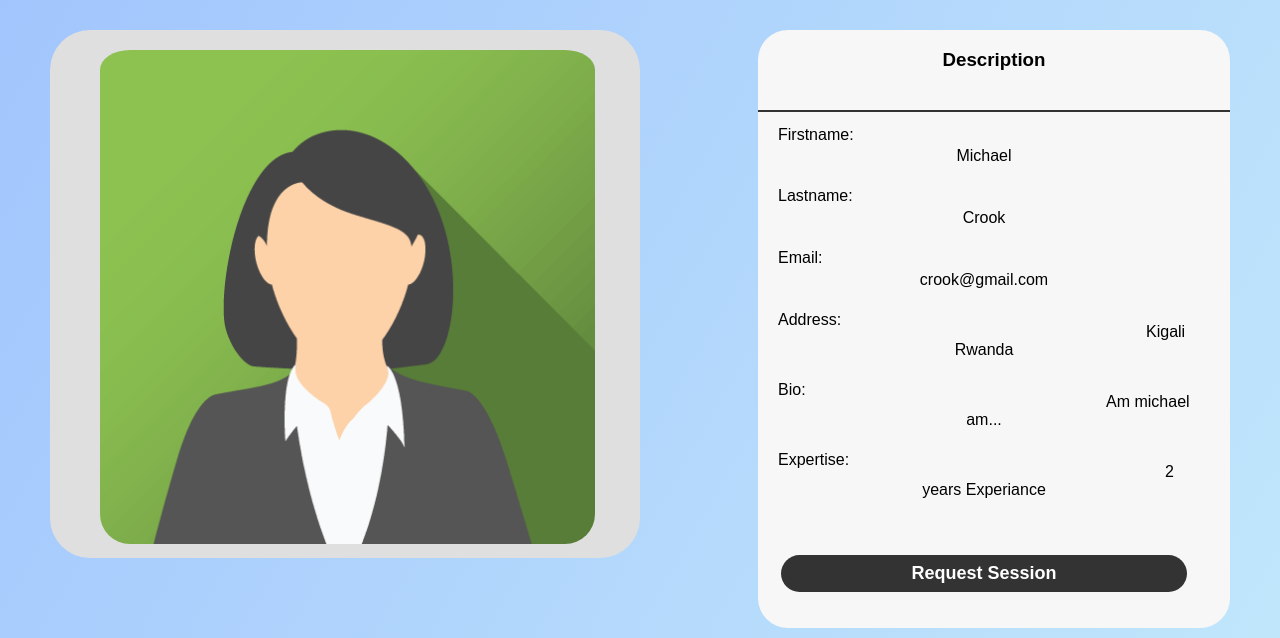
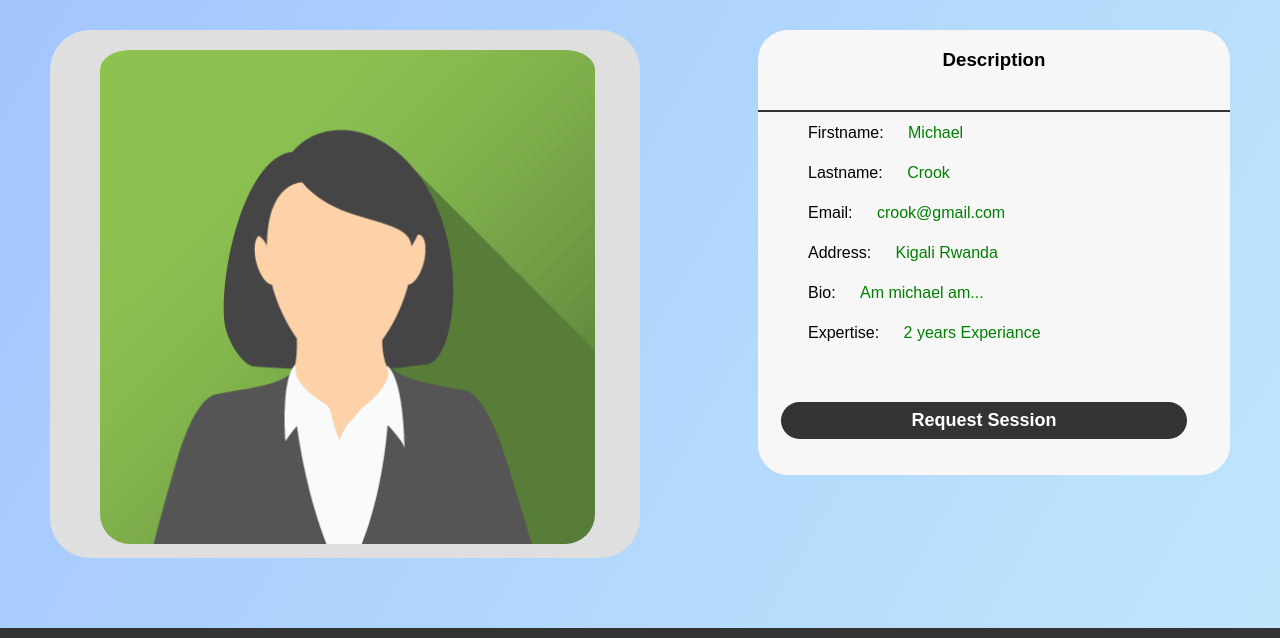
Before and after one commit to mic7x4/Free-Mentors, a website: page UI/html/mentorDetails.html in a window 1280 px wide. Shown: the part 90-728 px from the top of the page. Drawn offline with Linux system fonts and the light colour scheme.

Commit message:
(UI):fixing errors [Finishes#168247088]

```diff
--- a/UI/css/main.css
+++ b/UI/css/main.css
@@ -262,12 +262,19 @@ section{
 }
 .description div{
     padding-top: 2px;
+    margin-bottom: 20px;
+    margin-top: 10px;
+    margin-left: 30px;
 }
-.description div label{
-    margin-right: 300px;
-    float: left;
-    line-height: 1.6;
+.name{
+    margin-left: 20px;
+    color: green;
+    font-weight: 2em;
+
 }
+/* .description div label{
+    line-height: 1.6; */
+
 /* .description span{
     float: right;
     padding-top: -1px;
@@ -277,6 +284,7 @@ section{
     padding: 0;
     text-align: center;
     margin-right: 20px;
+    margin-left: 0px;
 }
 .description p button{
     width: 90%;
--- a/UI/html/mentorDetails.html
+++ b/UI/html/mentorDetails.html
@@ -30,12 +30,12 @@
         </div>
         <div class="description">
             <h3>Description</h3><hr>
-            <div><label for="firstname">Firstname: </label><p>Michael</p></div>
-            <div><label for="lastname">Lastname: </label> <p>Crook</p> </div>
-            <div><label for="email">Email: </label> <p>crook@gmail.com</p> </div>
-            <div><label for="address">Address: </label> <p>Kigali Rwanda</p> </div>
-            <div><label for="bio">Bio: </label> <p>Am michael am...</p> </div>
-            <div><label for="expertise">Expertise: </label> <p>2 years Experiance</p> </div>
+            <div><label >Firstname:     </label><label for="firstname" class="name">Michael</label></div>
+            <div><label >Lastname:      </label> <label for="lastname" class="name">Crook</label> </div>
+            <div><label >Email:         </label> <label for="email" class="name">crook@gmail.com</label> </div>
+            <div><label >Address:       </label> <label for="address" class="name">Kigali Rwanda</label> </div>
+            <div><label >Bio:           </label> <label for="bio" class="name">Am michael am...</label> </div>
+            <div><label >Expertise:     </label> <label for="expertise" class="name">2 years Experiance</label> </div>
             <p><button class="description_btn"><a href="./sessionRequest.html">Request Session</a></button></p>
         </div>
 
@@ -55,14 +55,14 @@
                                 The best part!!! its all free !!
                             </p>
                     </li>
-            <li><a href="../index.html"><h3>Find Mentor</h3></a><br>
+            <li><a href="../html/signup.html"><h3>Find Mentor</h3></a><br>
                 <p>
                     Here you can signin and be a member so that you can
                     Request the mentorship session
                 </p>
             </li>
             <li>
-                <a href="../index.html"><h3>Request Session</h3></a>
+                <a href="../html/sessionRequest.html"><h3>Request Session</h3></a>
                     <p>Lorem ipsum dolor sit amet, consectetur adipisicing elit.
                         nisi quae in repellat necessitatibus officiis placeat.
                     </p>
```
Also changed, not shown: UI/html/admin.html (+2 -2 lines), UI/html/allMentors.html (+2 -2 lines), UI/html/login.html (+2 -2 lines), UI/html/mentorShip.html (+2 -2 lines), UI/html/sessionRequest.html (+2 -2 lines), UI/html/signup.html (+2 -2 lines), 1 other file.
